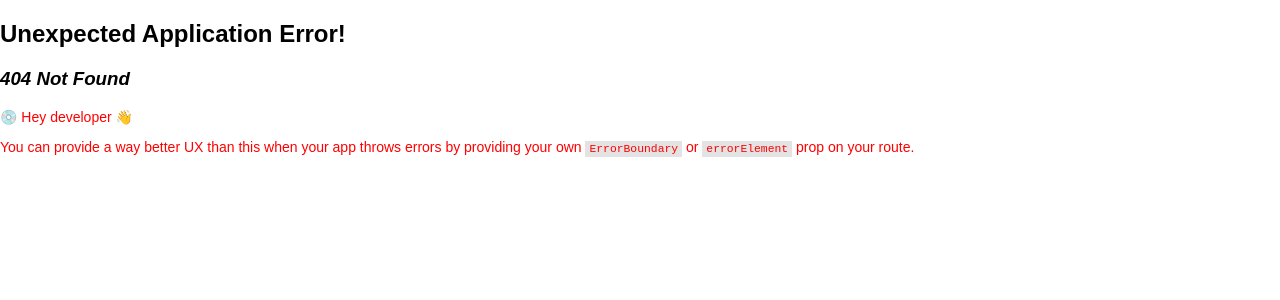
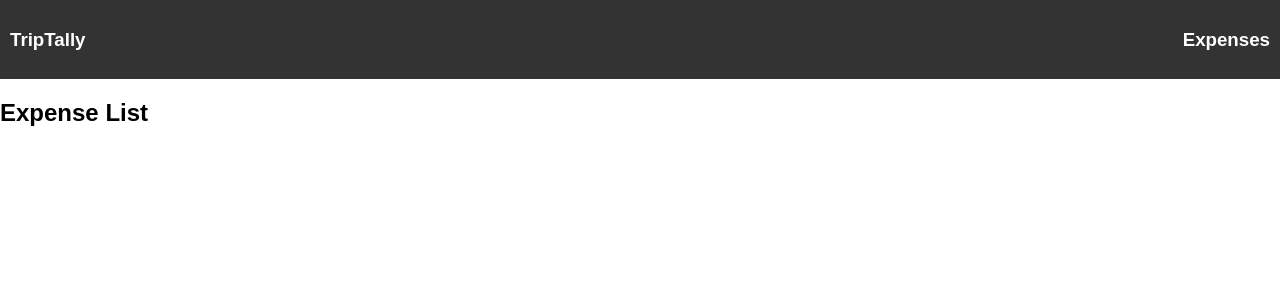
Before and after one commit to Ajk320/triptally, a React (Vite) app: page /expenses in a window 1280 px wide. Before the commit this address had no page. Shown: the top 300 px of the page. Built offline with nearby package versions, Linux system fonts and the light colour scheme.

Commit message:
Created new page expenses which will display upon clicking submit. Expenses page shows the content in the local storage

```diff
--- a/src/App.css
+++ b/src/App.css
@@ -31,7 +31,7 @@ input, select, textarea {
 }
 
 .form--submit:hover {
-  background-color: #218838;
+  background-color: #45a049;
 }
 
 p {
@@ -48,3 +48,17 @@ p {
   background-color: rgb(0, 0, .7);
   z-index: 1000;
 }
+
+nav{
+  background-color: #333;
+  color: white;
+  padding: 10px;
+  text-align: left;
+  display: flex;
+  justify-content: space-between;
+}
+
+.expense-list {
+  margin: 20px;
+  padding: 20px;
+}
--- a/src/App.jsx
+++ b/src/App.jsx
@@ -3,6 +3,7 @@ import Main from "./components/Main"
 import Form from './components/Form'
 
 import {createBrowserRouter, RouterProvider} from 'react-router-dom'
+import ExpenseList from './components/ExpenseList'
 
 const router = createBrowserRouter([
   {
@@ -12,7 +13,12 @@ const router = createBrowserRouter([
   {
     path:"/form",
     element:<Form/>
+  },
+  {
+    path:"/expenses",
+    element:<ExpenseList/>
   }
+
 ])
 
 function App() {
--- /dev/null
+++ b/src/components/ExpenseList.jsx
@@ -0,0 +1,31 @@
+import React from "react"
+import Navbar from "./Navbar";
+export default function ExpenseList(){
+    const[items, setItems] = React.useState([]);
+
+    React.useEffect(()=>{
+        const savedItems = JSON.parse(localStorage.getItem("items"));
+        if(savedItems){
+            setItems(savedItems);
+        }
+    },[]);
+
+    return(
+        <>
+            <Navbar/>
+            <h2>Expense List</h2>
+            <ul>
+                {items.map((item, index) =>(
+                    <li key={index}>
+                        <strong>Expense:</strong> {item.expense} <br/>
+                        <strong>Category:</strong> {item.category} <br/>
+                        <strong>Notes:</strong> {item.notes} <br/>
+                        <strong>Date:</strong> {item.date} <br/>
+                        <button onClick={()=>handleEdit(index)}>Edit</button>
+                        <button onClick={()=>handleDelete(index)}>Delete</button>
+                    </li>
+                ))}
+            </ul>
+        </>
+    )
+}
--- a/src/components/Form.jsx
+++ b/src/components/Form.jsx
@@ -1,5 +1,6 @@
 import React from "react"
 import Navbar from "./Navbar";
+import { useNavigate } from "react-router-dom";
 
 export default function Form(){
     const [formData, setFormData] = React.useState({
@@ -12,6 +13,8 @@ export default function Form(){
     const [errors, setErrors] = React.useState({});
 
     const[items, setItems] = React.useState([]);
+
+    const navigate = useNavigate();
 
     React.useEffect(()=>{
         //load item into local when component mounts
@@ -41,7 +44,9 @@ export default function Form(){
         console.log(formData)
         const newItems = [...items, formData]
         setItems(newItems)
-        localStorage.setItem('items', JSON.stringify(newItems))
+        localStorage.setItem('items', JSON.stringify(newItems));
+        navigate("/expenses")
+
     }
 
     function validateForm(data){
--- a/src/components/Navbar.jsx
+++ b/src/components/Navbar.jsx
@@ -1,9 +1,12 @@
 import React from "react"
+import { useNavigate } from "react-router-dom"
 
 export default function Navbar(){
+    const navigate = useNavigate();
     return(
         <nav>
-            <h3 className="nav--title">TripTally</h3>
+            <h3 className="nav--title" onClick={()=>navigate("/")}>TripTally</h3>
+            <h3 className="nav--expense" onClick={()=>navigate("/expenses")}>Expenses</h3>
         </nav>
     )
 }
```
